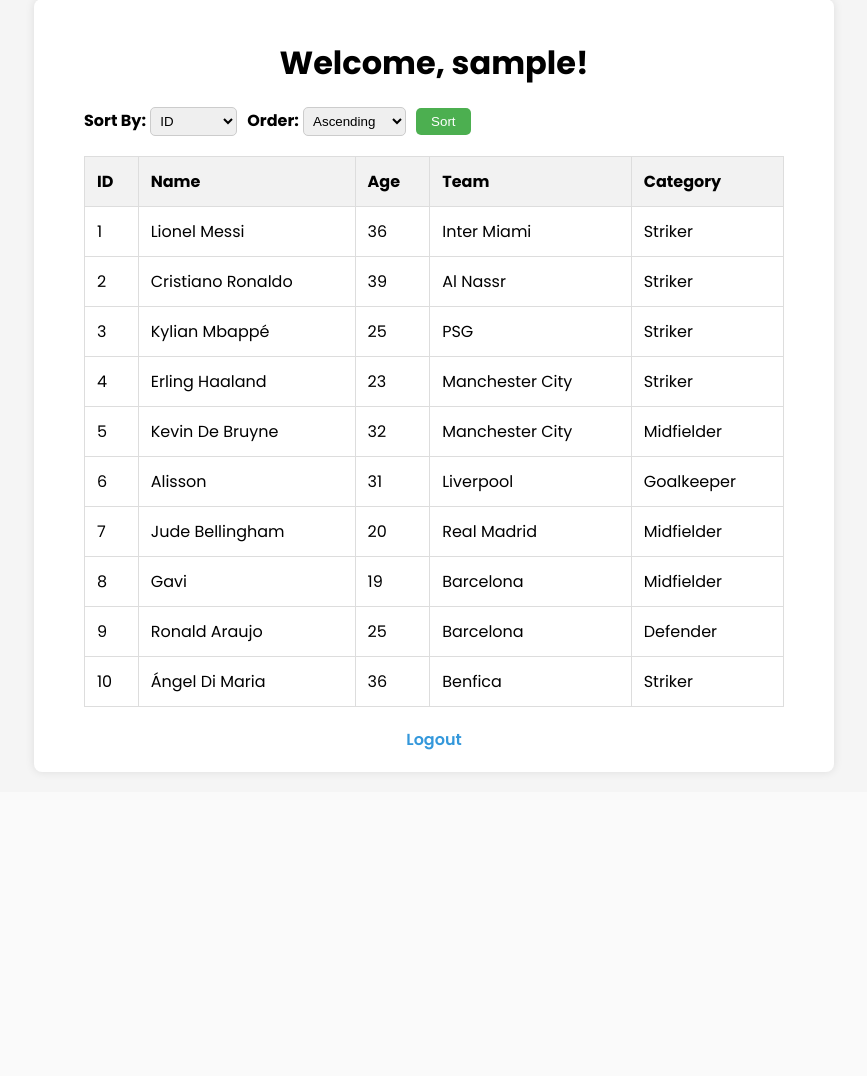
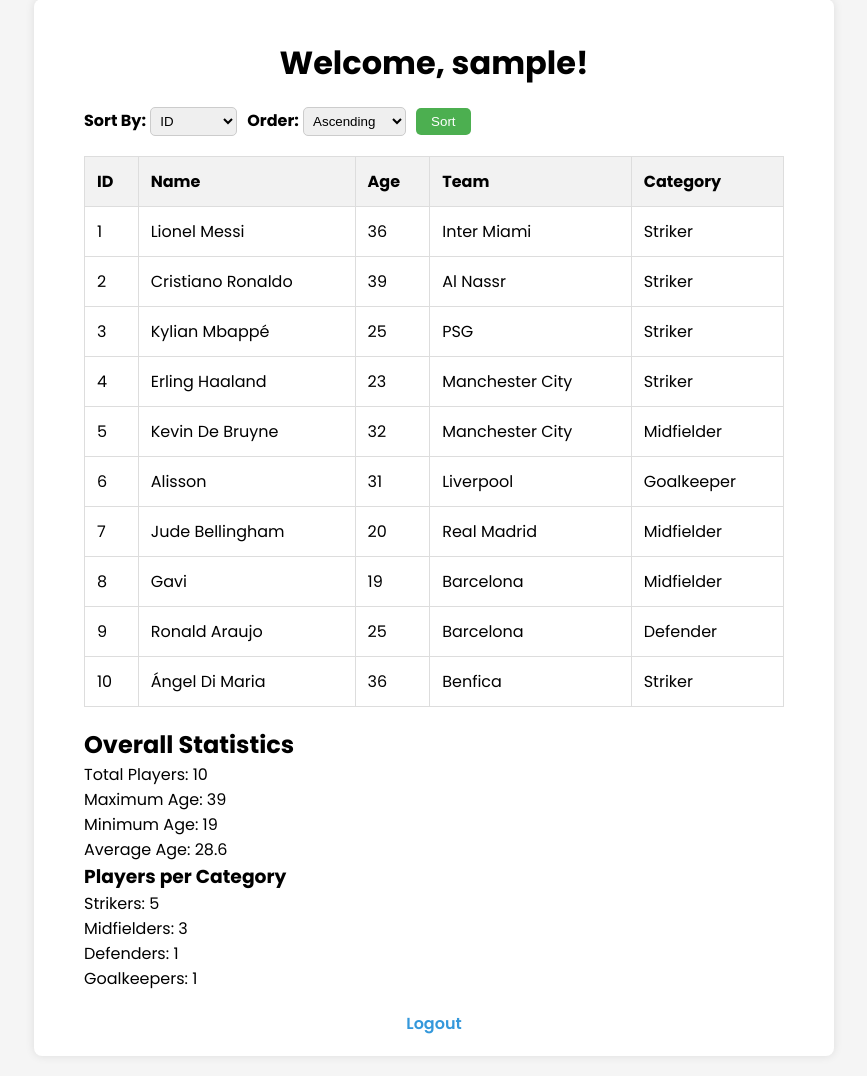
Before and after one commit to lobYno/repozitar, a PHP site: page /welcome.php in a window 1280 px wide. Shown: the part 21-1097 px from the top of the page, without its empty margins (206-1073 px from the left). Before the commit the page ends 795 px from the top, so only its background shows below. Run offline with PHP 8.4, Linux system fonts and the light colour scheme; a user stored in the database is signed in; data comes from the database, SQL or seed files in the repository.

Commit message:
Update welcome.php

```diff
--- a/welcome.php
+++ b/welcome.php
@@ -33,6 +33,20 @@ $sql = "SELECT t_football.id, t_football.meno, t_football.vek, t_football.tim, t
         LEFT JOIN t_categories ON t_football.pozicia = t_categories.id
         ORDER BY $sort_by $order";
 $result = $conn->query($sql);
+
+$stats_sql = "SELECT MAX(vek) AS max_age, MIN(vek) AS min_age, AVG(vek) AS avg_age, COUNT(*) AS total_players FROM t_football";
+$stats_result = $conn->query($stats_sql);
+$stats = $stats_result->fetch_assoc();
+
+$players_per_category_sql = "SELECT t_categories.name AS category_name, COUNT(*) AS count
+                             FROM t_football
+                             LEFT JOIN t_categories ON t_football.pozicia = t_categories.id
+                             GROUP BY t_categories.name";
+$players_per_category_result = $conn->query($players_per_category_sql);
+$players_per_category = [];
+while ($row = $players_per_category_result->fetch_assoc()) {
+    $players_per_category[$row['category_name']] = $row['count'];
+}
 ?>
 
 <!DOCTYPE html>
@@ -106,6 +120,20 @@ $result = $conn->query($sql);
                 ?>
             </tbody>
         </table>
+
+        <div class="statistics">
+            <h2>Overall Statistics</h2>
+            <p>Total Players: <?php echo $stats['total_players']; ?></p>
+            <p>Maximum Age: <?php echo $stats['max_age']; ?></p>
+            <p>Minimum Age: <?php echo $stats['min_age']; ?></p>
+            <p>Average Age: <?php echo round($stats['avg_age'], 2); ?></p>
+            <h3>Players per Category</h3>
+            <p>Strikers: <?php echo $players_per_category['Striker'] ?? 0; ?></p>
+            <p>Midfielders: <?php echo $players_per_category['Midfielder'] ?? 0; ?></p>
+            <p>Defenders: <?php echo $players_per_category['Defender'] ?? 0; ?></p>
+            <p>Goalkeepers: <?php echo $players_per_category['Goalkeeper'] ?? 0; ?></p>
+        </div>
+
         <div class="logout-link">
             <p><a href="logout.php">Logout</a></p>
         </div>
```
